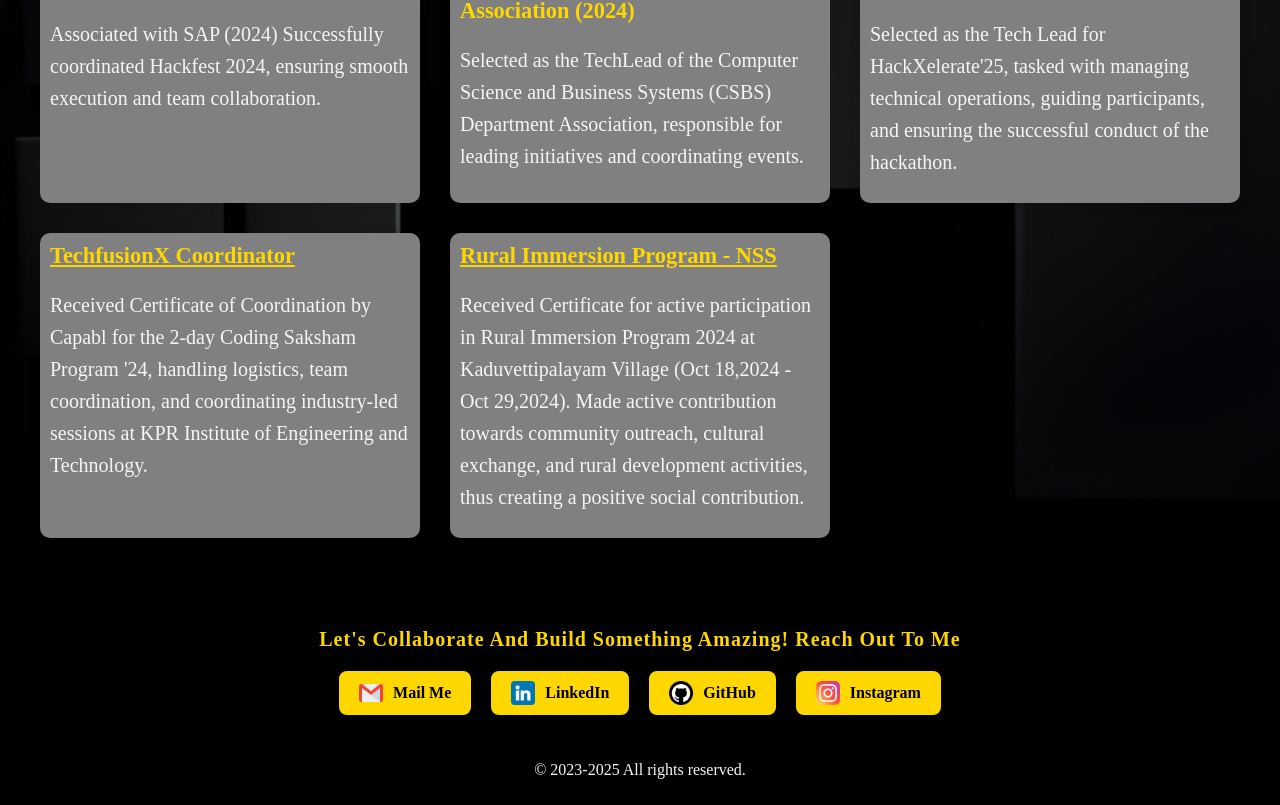
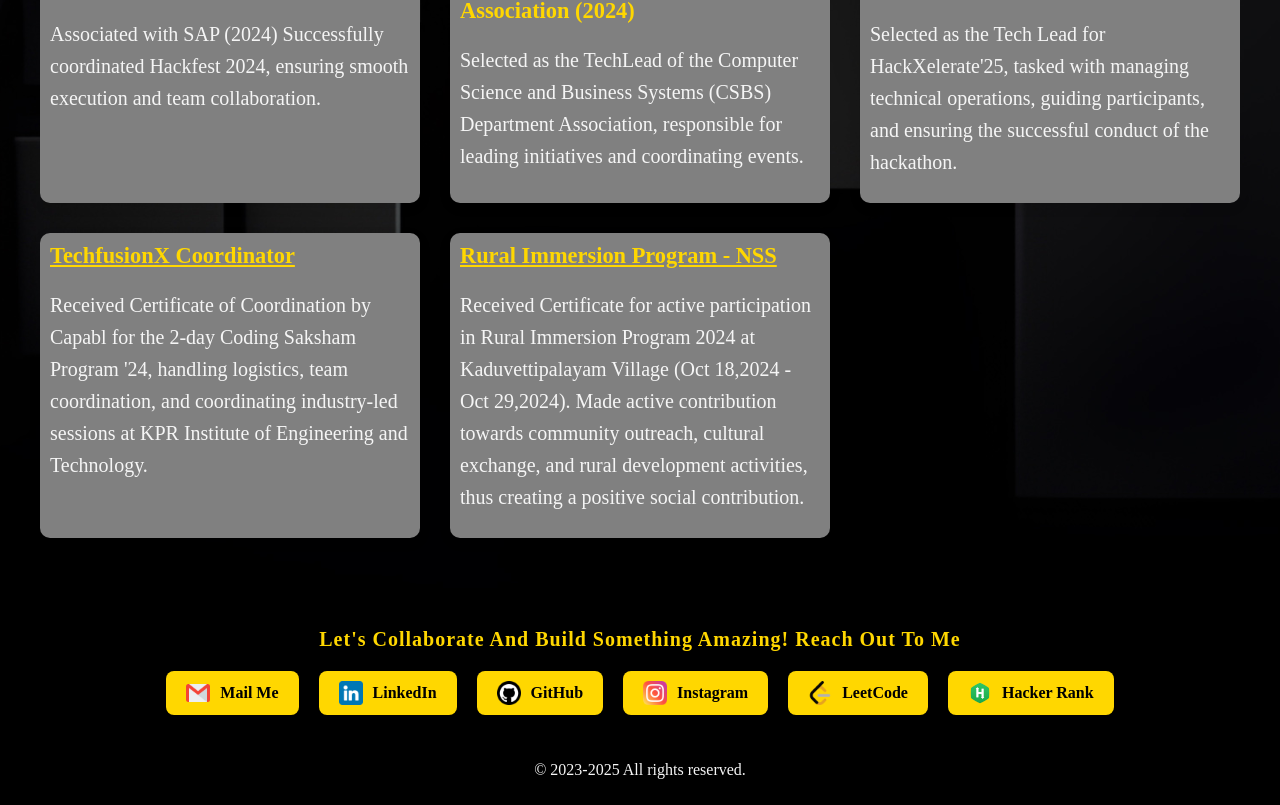
Before and after one commit to pranneeth-1511/portfolio-website, a React (Create React App) app: page / in a window 1280 px wide. Shown: the part 3754-4559 px from the top of the page. Built offline with nearby package versions, Linux system fonts and the light colour scheme.

Commit message:
Leetcode&hackerrank

```diff
--- a/src/Pages/ContactSection/ContactSection.js
+++ b/src/Pages/ContactSection/ContactSection.js
@@ -3,6 +3,8 @@ import mailIcon from '../../Assets/mail-icon.png';
 import linkedinIcon from '../../Assets/linkedin-icon.png';
 import githubIcon from '../../Assets/github.png';
 import instagram from '../../Assets/instagram-icon.png';
+import hackerrank from '../../Assets/icons/hackerrank.png';
+import leetcode from '../../Assets/icons/leetcode.png';
 import './ContactSection.css';
 
 const ContactSection = () => {
@@ -27,6 +29,14 @@ const ContactSection = () => {
             <img src={instagram} alt="Instagram Icon" className="contact-icon" />
             <span>Instagram</span>
           </a>
+          <a href="https://leetcode.com/u/pranneethdk/" className="contact-button" target="_blank" rel="noopener noreferrer">
+            <img src={leetcode} alt="Instagram Icon" className="contact-icon" />
+            <span>LeetCode</span>
+          </a>
+          <a href="https://www.hackerrank.com/profile/pranneethdk" className="contact-button" target="_blank" rel="noopener noreferrer">
+            <img src={hackerrank} alt="Instagram Icon" className="contact-icon" />
+            <span>Hacker Rank</span>
+          </a>
         </div>
       </div>
     </section>
```
Also changed, not shown: src/Assets/icons/hackerrank.png (added), src/Assets/icons/leetcode.png (added), src/Pages/HeroSection/HeroSection.js (line endings or trailing spaces).
